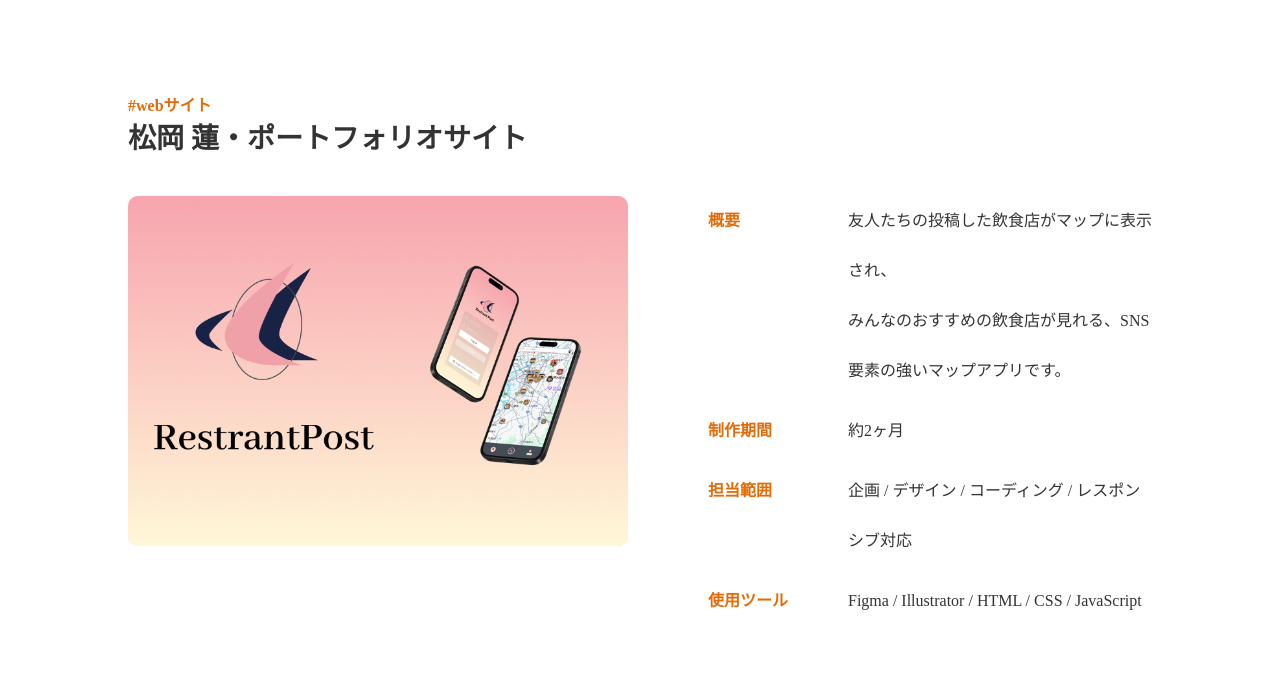
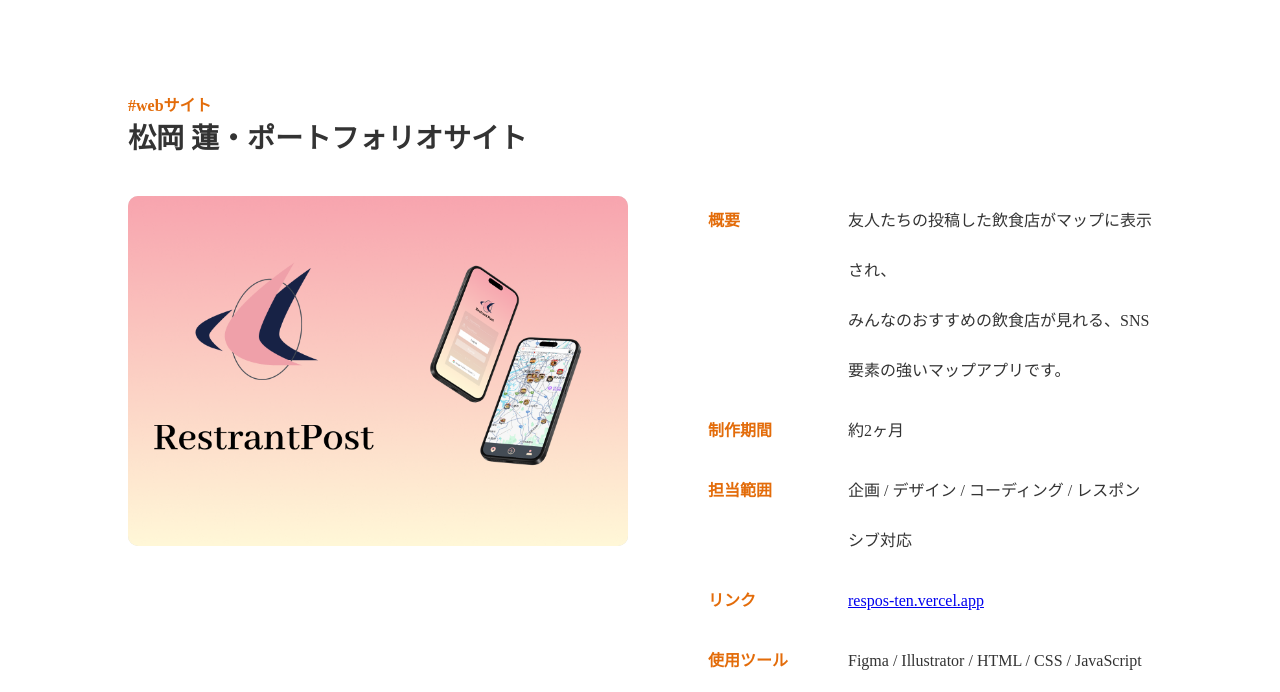
Before and after one commit to ren0714poo/portfolio, a plain HTML site: page respos.html in a window 1280 px wide. Shown: the part 108-800 px from the top of the page. Drawn offline with Linux system fonts and the light colour scheme; a web font is replaced by a local one.

Commit message:
リンク追加

```diff
--- a/css/portfolio.css
+++ b/css/portfolio.css
@@ -85,7 +85,9 @@ html, body {
 }
 
 .work_info dd {
-  margin: 0;
+  a{
+    color: #333;
+  }
   line-height: 50px;
 }
 
--- a/css/respos.css
+++ b/css/respos.css
@@ -85,8 +85,8 @@ html, body {
 }
 
 .work_info dd {
-  margin: 0;
-  line-height: 50px;
+color: #333;
+line-height: 50px;
 }
 
 /* ===== Description Section ===== */
--- a/respos.html
+++ b/respos.html
@@ -40,6 +40,11 @@
             <dt>担当範囲</dt>
             <dd>企画 / デザイン / コーディング / レスポンシブ対応</dd>
 
+            <dt>リンク</dt>
+            <dd>
+              <a href="https://respos-ten.vercel.app/top.html" target="_blank" rel="noopener noreferrer">respos-ten.vercel.app</a>
+            </dd>
+
             <dt>使用ツール</dt>
             <dd>Figma / Illustrator / HTML / CSS / JavaScript</dd>
           </dl>
```
